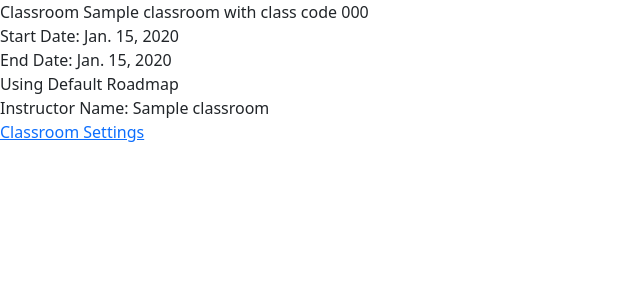
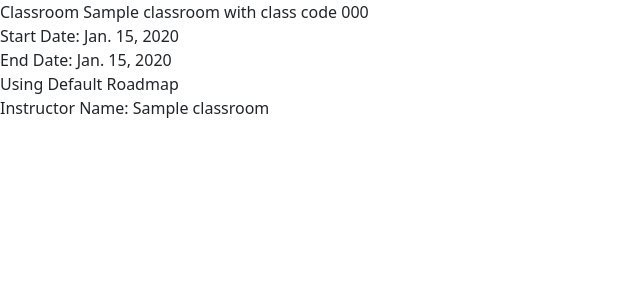
Before and after one commit to khangduongn/logiclingo, a Django app: page /classroom/1/ in a window 1280 px wide. Shown: the part 56-356 px from the top of the page, without its empty margins (0-640 px from the left). Run offline with Django 5.2, Linux system fonts and the light colour scheme; a user stored in the database is signed in; tables that the repository leaves empty hold one stand-in row (values such as "Sample post").

Commit message:
changes to classroom settings

```diff
--- a/main/templates/classroom.html
+++ b/main/templates/classroom.html
@@ -1,4 +1,6 @@
 {% extends "base.html" %}
+{% load custom_filters %}
+
 {% block title %} Classroom {{ classroom.classroomID }} {% endblock %}
 
 {% block content %}
@@ -9,7 +11,7 @@
 <div>Using Default Roadmap </div>
 <div>Instructor Name: {{ classroom.instructorName }}</div>
 
-
+{% if request.user|is_instructor %}
 <a href="{% url 'classroom_settings' id=classroom.classroomID %}">Classroom Settings</a>
-
+{% endif %}
 {% endblock %}
--- a/main/templates/classroom_settings.html
+++ b/main/templates/classroom_settings.html
@@ -18,4 +18,7 @@
     <button type="submit">Invite Instructors</button>
 </form>
 <div>{{ message }}</div>
+<a href="{% url 'classroom' id=classroomID %}" class="btn btn-light" role="button">Cancel</a>
+
+
 {% endblock %}
--- /dev/null
+++ b/main/templatetags/custom_filters.py
@@ -0,0 +1,8 @@
+from django import template
+from main.views import is_student
+
+register = template.Library()
+
+@register.filter(name='is_instructor')
+def is_instructor(user):
+    return not is_student(user)
--- a/main/views.py
+++ b/main/views.py
@@ -104,9 +104,9 @@ def classroom_settings(request, id):
         else:
             ClassroomController.inviteUsers(instructor_emails, id, False)
 
-        return render(request, 'classroom_settings.html', {'message': 'Emails Sent!'})
+        return render(request, 'classroom_settings.html', {'message': 'Emails Sent!', 'classroomID': id})
 
-    return render(request, 'classroom_settings.html', {'message': ''})
+    return render(request, 'classroom_settings.html', {'message': '', 'classroomID': id})
 
 @login_required
 def join_classroom(request):
```
Also changed, not shown: main/templatetags/__init__.py (added).
